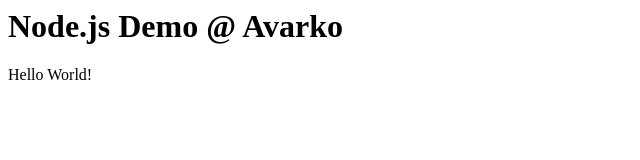
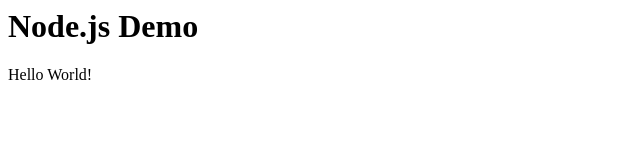
Before and after one commit to petmat/node-demo, a website: page public/demo.html in a window 1280 px wide. Shown: the whole page, without its empty margins (0-640 px from the left). Drawn offline with Linux system fonts and the light colour scheme.

Commit message:
Fixed things for tomorrowss demo

```diff
--- a/index.js
+++ b/index.js
@@ -8,5 +8,5 @@
 })
 
 app.listen(process.env.PORT || 3000, function () {
-    console.log('Example app listening on port 80!');
+    console.log('Example app listening on port 3000!');
 });
--- a/public/demo.html
+++ b/public/demo.html
@@ -1,9 +1,9 @@
 <html>
     <head>
-        <title>Node.js Demo - Hello Avarko!</title>
+        <title>Node.js Demo - Hello</title>
     </head>
     <body>
-        <h1>Node.js Demo @ Avarko</h1>
+        <h1>Node.js Demo</h1>
         <script src="demo.js"></script>
     </body>
 </html>
```
